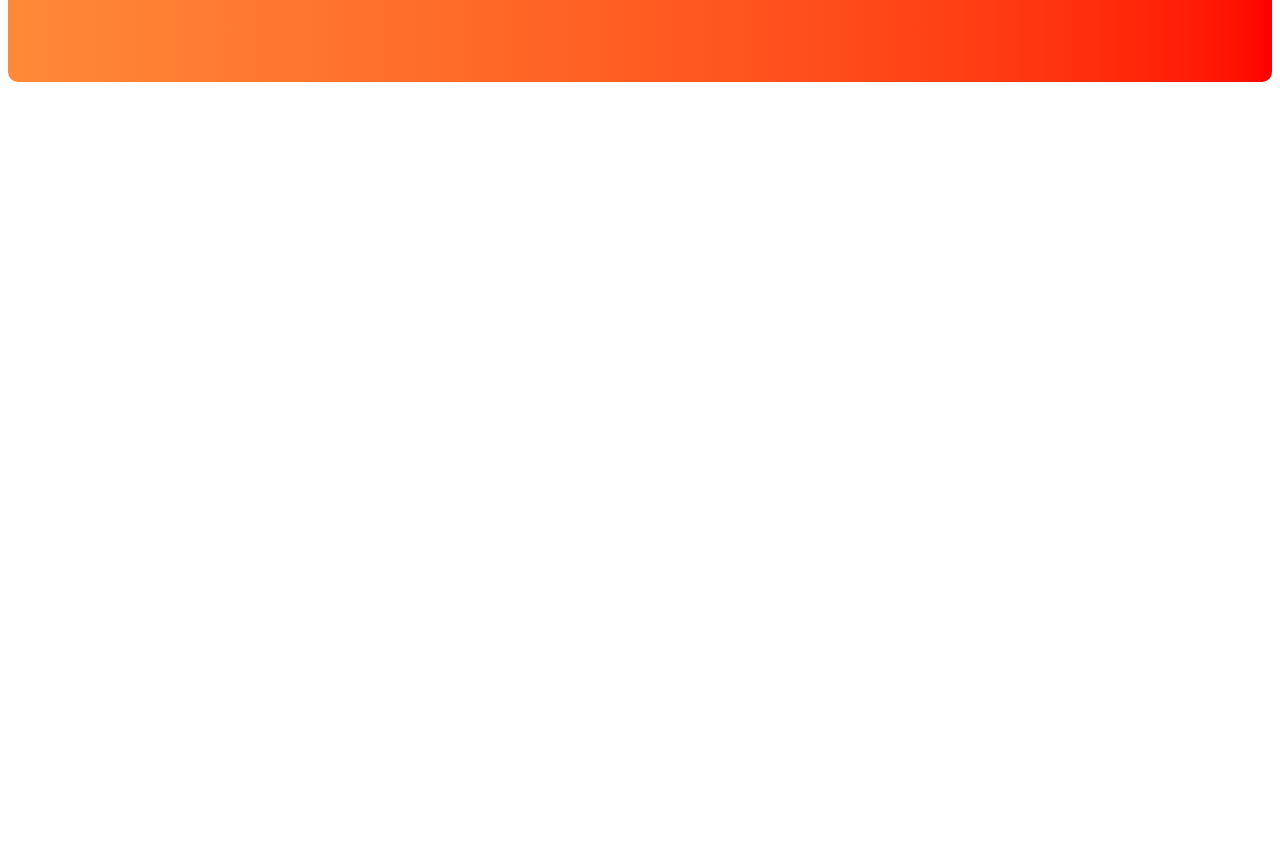
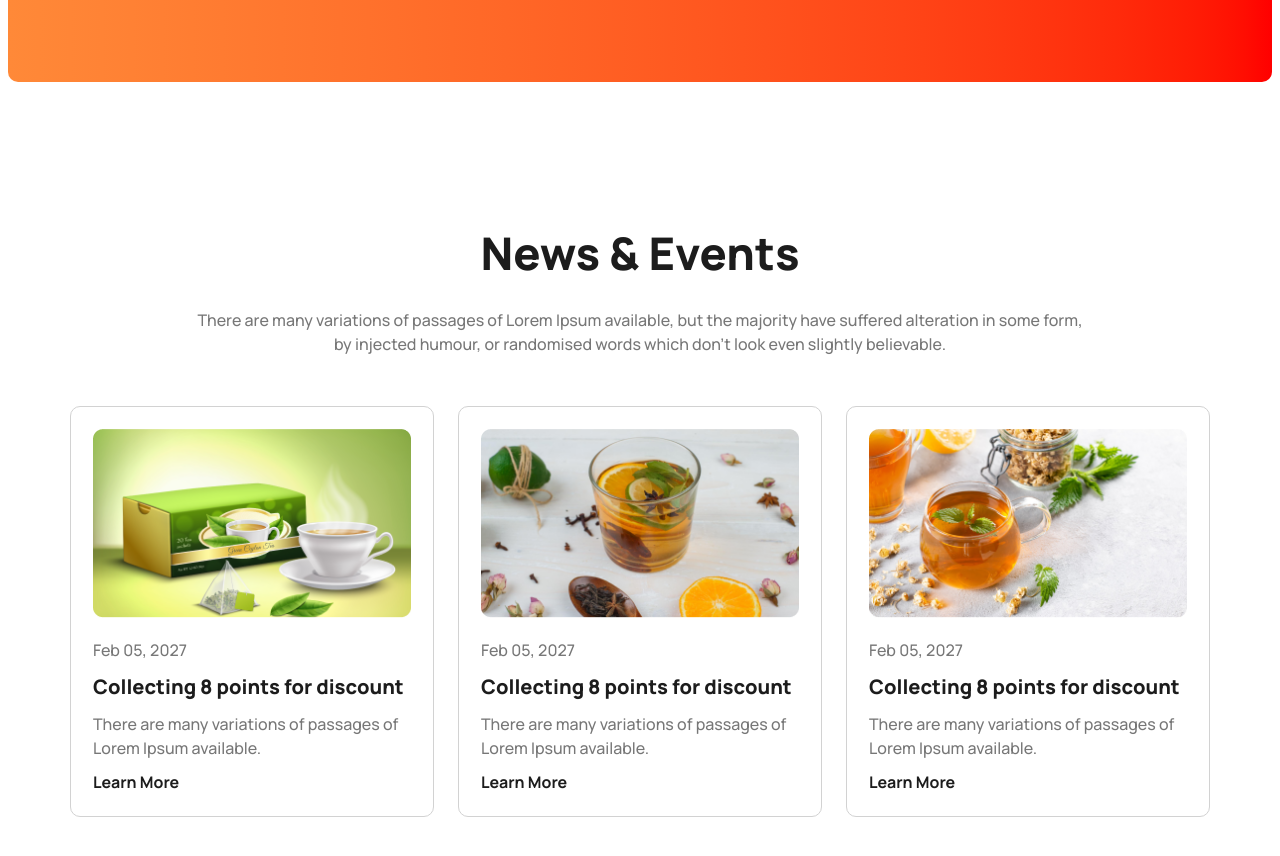
Before and after one commit to ashrafulhoda789/tea-house-project-PH, a plain HTML site: page index.html in a window 1280 px wide. Shown: the part 2764-3620 px from the top of the page. Before the commit the page ends 2984 px from the top, so only its background shows below. Drawn offline with nearby package versions, Linux system fonts and the light colour scheme.

Commit message:
news and event section designed with responsive design

```diff
--- a/index.html
+++ b/index.html
@@ -101,13 +101,13 @@
     </section>
 
     <!-- Meet Client Section -->
-    <section class="p-2">
-        <section class="container mx-auto  grid grid-cols-1 lg:grid-cols-2 gap-[100px] lg:gap-[45px] my-[130px] px-[70px] py-[85px] bg-linear-to-r from-[#FF8938] to-[#FF0000] rounded-[10px]">
+    <section class="p-2 my-[130px]">
+        <section class="container mx-auto  grid grid-cols-1 lg:grid-cols-2 gap-[100px] lg:gap-[45px] px-[70px] py-[85px] bg-linear-to-r from-[#FF8938] to-[#FF0000] rounded-[10px]">
             <div class="meet-our-client-left text-[#F4F4F4] flex items-center">
                 <div>
                     <h2 class="text-4xl md:text-[45px] font-extrabold mb-5">Meet Our Super <br> Clients</h2>
                     <p class="font-medium mb-[30px]">There are many variations of passages of Lorem Ipsum available, but the majority have suffered alteration in some form, by injected humour, or randomised words which don't look even slightly believable. </p>
-                    <button class="bg-white px-7 py-3.5 rounded-lg">
+                    <button class="bg-white px-7 py-3.5 rounded-lg hover:cursor-pointer">
                         <span class="text-xl font-bold bg-linear-to-r from-[#FF8938] to-[#FF0000] bg-clip-text text-transparent">Show All</span>
                     </button>
                 </div>
@@ -141,5 +141,37 @@
             </div>
         </section>
     </section>
+
+    <!-- News and Event section -->
+    <section class="my-[130px] container mx-auto mb-[130px] px-2 md:px-2.5">
+        <div class="event-features text-center">
+            <h2 class="text-[45px] font-extrabold text-[#1C1C1C] mb-5">News & Events</h2>
+            <p class="text-[#777777] font-medium">There are many variations of passages of Lorem Ipsum available, but the majority have suffered alteration in some form,<br> by injected humour, or randomised words which don't look even slightly believable. </p>
+        </div>
+
+        <div class="event-card-section mt-[50px] flex flex-col md:flex-row justify-center items-center gap-6">
+            <div class="p-[22px] space-y-2.5 border border-[#D2D2D2] rounded-[10px] max-w-[364px]">
+                <img class="mb-5" src="images/news-1.png" alt="">
+                <h2 class="font-medium text-[#777777]">Feb 05, 2027</h2>
+                <h2 class="font-extrabold text-[20px] text-[#1C1C1C]">Collecting 8 points for discount</h2>
+                <p class="text-[#777777] font-medium">There are many variations of passages of Lorem Ipsum available.</p>
+                <button class="font-bold text-[#1C1C1C] hover:cursor-pointer">Learn More</button>
+            </div>
+            <div class="p-[22px] space-y-2.5 border border-[#D2D2D2] rounded-[10px] max-w-[364px]">
+                <img class="mb-5" src="images/news-2.png" alt="">
+                <h2 class="font-medium text-[#777777]">Feb 05, 2027</h2>
+                <h2 class="font-extrabold text-[20px] text-[#1C1C1C]">Collecting 8 points for discount</h2>
+                <p class="text-[#777777] font-medium">There are many variations of passages of Lorem Ipsum available.</p>
+                <button class="font-bold text-[#1C1C1C] hover:cursor-pointer">Learn More</button>
+            </div>
+            <div class="p-[22px] space-y-2.5 border border-[#D2D2D2] rounded-[10px] max-w-[364px]">
+                <img class="mb-5" src="images/news-3.png" alt="">
+                <h2 class="font-medium text-[#777777]">Feb 05, 2027</h2>
+                <h2 class="font-extrabold text-[20px] text-[#1C1C1C]">Collecting 8 points for discount</h2>
+                <p class="text-[#777777] font-medium">There are many variations of passages of Lorem Ipsum available.</p>
+                <button class="font-bold text-[#1C1C1C] hover:cursor-pointer">Learn More</button>
+            </div>
+        </div>
+    </section>
 </body>
 </html>
```
